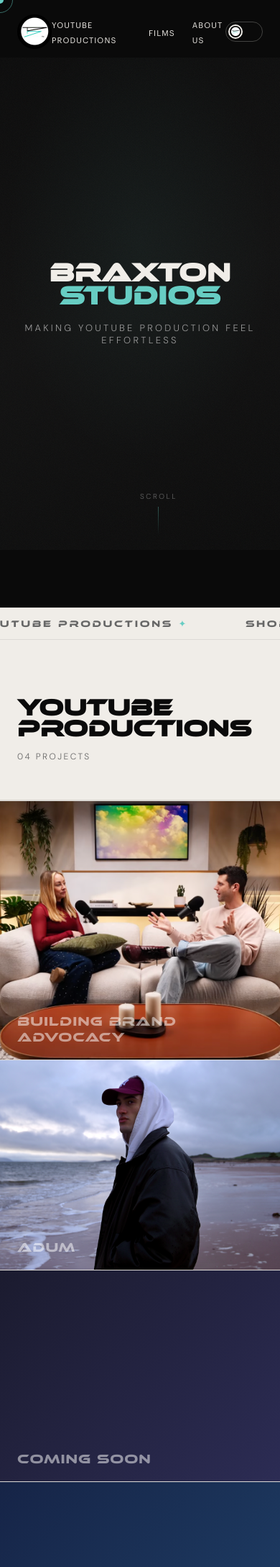
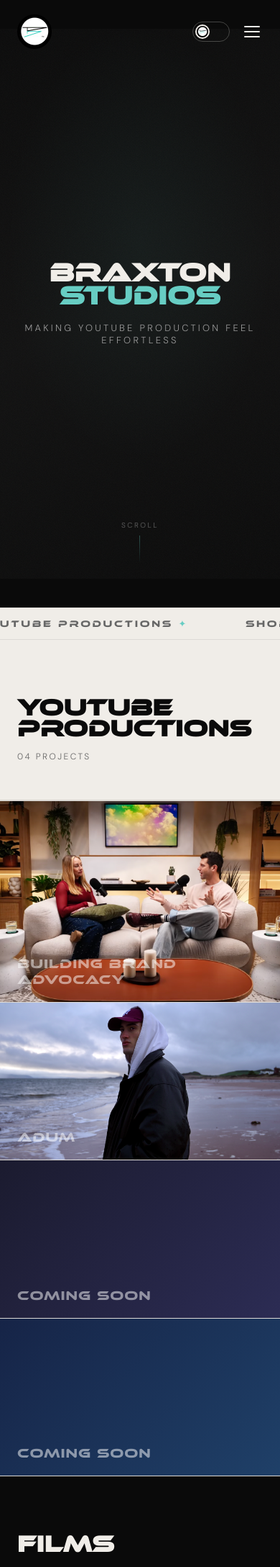
Before and after one commit to alasdairb11git/braxton-studios-website, a Node server app: page / in a window 390 px wide. Shown: the top 2177 px of the page at 72% size. Run offline with Node 20, Linux system fonts and the light colour scheme.

Commit message:
Add mobile optimisation with hamburger menu and responsive fixes
Co-Authored-By: Claude Opus 4.6 <noreply@anthropic.com>

```diff
--- a/public/css/style.css
+++ b/public/css/style.css
@@ -158,7 +158,7 @@ nav.scrolled .nav-bg { opacity: 1; }
   position: absolute; bottom: 100px; left: 50%;
   transform: translateX(-50%); z-index: 3;
   display: flex; flex-direction: column; align-items: center; gap: 8px;
-  animation: heroFadeIn 1s 1.4s both;
+  animation: scrollFadeIn 1s 1.4s both;
 }
 .hero-scroll span { font-size: 10px; letter-spacing: 0.25em; text-transform: uppercase; color: var(--grey); }
 .scroll-line {
@@ -170,6 +170,10 @@ nav.scrolled .nav-bg { opacity: 1; }
 @keyframes heroFadeIn {
   from { opacity: 0; transform: translateY(24px); }
   to { opacity: 1; transform: translateY(0); }
+}
+@keyframes scrollFadeIn {
+  from { opacity: 0; transform: translateX(-50%) translateY(24px); }
+  to { opacity: 1; transform: translateX(-50%) translateY(0); }
 }
 @keyframes scrollPulse {
   0%, 100% { opacity: 1; } 50% { opacity: 0.3; }
@@ -462,17 +466,76 @@ footer {
 .reveal-delay-2 { transition-delay: 0.2s; }
 .reveal-delay-3 { transition-delay: 0.3s; }
 
+/* ── NAV RIGHT (wrapper for toggle + hamburger) ── */
+.nav-right {
+  position: relative; z-index: 1;
+  display: flex; align-items: center; gap: 16px;
+}
+
+/* ── HAMBURGER (hidden on desktop) ── */
+.nav-hamburger {
+  display: none;
+  flex-direction: column; justify-content: center; gap: 5px;
+  background: none; border: none; padding: 4px;
+  cursor: pointer; z-index: 101;
+}
+.nav-hamburger span {
+  display: block; width: 22px; height: 2px;
+  background: var(--white); border-radius: 1px;
+  transition: transform 0.3s, opacity 0.3s;
+}
+body.light .nav-hamburger span { background: #0a0a0a; }
+
+/* Hamburger open state */
+.nav-hamburger.open span:nth-child(1) { transform: translateY(7px) rotate(45deg); }
+.nav-hamburger.open span:nth-child(2) { opacity: 0; }
+.nav-hamburger.open span:nth-child(3) { transform: translateY(-7px) rotate(-45deg); }
+
 /* ── RESPONSIVE ── */
 @media (max-width: 900px) {
+  /* Hide custom cursor on touch devices */
+  .cursor, .cursor-ring { display: none !important; }
+  body { cursor: auto; }
+  .nav-links a, .project-card, .about-contact-link,
+  .contact-form input, .contact-form textarea, .contact-form button,
+  .theme-toggle { cursor: auto; }
+
+  /* Nav */
   nav { padding: 20px 24px; }
-  .nav-links { gap: 24px; }
-  .nav-links a { font-size: 11px; }
+  .nav-hamburger { display: flex; }
+  .nav-links {
+    position: fixed; inset: 0;
+    flex-direction: column; justify-content: center; align-items: center;
+    gap: 32px;
+    background: rgba(10,10,10,0.95);
+    backdrop-filter: blur(16px);
+    opacity: 0; pointer-events: none;
+    transition: opacity 0.3s;
+  }
+  body.light .nav-links { background: rgba(245,242,237,0.95); }
+  .nav-links.open { opacity: 1; pointer-events: auto; }
+  .nav-links a { font-size: 18px; letter-spacing: 0.15em; }
+
+  /* Hero */
+  .hero-bar-top, .hero-bar-bottom { height: 40px; }
+  .hero-scroll { bottom: 60px; }
+
+  /* Sections */
   .section-header { padding: 80px 24px 40px; flex-direction: column; gap: 16px; align-items: flex-start; }
+
+  /* Project grid */
   .project-grid { grid-template-columns: 1fr; }
   .project-card:not(:nth-child(3n)) { border-right: none; border-bottom: 1px solid rgba(0,0,0,0.08); }
-  .project-card.wide { grid-column: span 1; }
+  .project-card.wide { grid-column: span 1; min-height: 280px; }
+  .project-card { aspect-ratio: 16/9; }
+
+  /* About */
   .about-inner { padding: 80px 24px; }
   .about-body { grid-template-columns: 1fr; gap: 40px; }
+  .about-contact-link { font-size: 18px; word-break: break-all; }
+  .stat-num { font-size: 36px; }
+
+  /* Footer */
   footer { padding: 28px 24px; flex-direction: column; gap: 20px; text-align: center; }
   .footer-links { flex-wrap: wrap; justify-content: center; }
 }
--- a/public/js/main.js
+++ b/public/js/main.js
@@ -41,6 +41,22 @@ document.querySelectorAll('.project-card').forEach(card => {
     cursor.style.opacity = '1';
   });
 });
+
+// ── HAMBURGER MENU ──
+const hamburger = document.getElementById('navHamburger');
+const navLinks = document.querySelector('.nav-links');
+if (hamburger) {
+  hamburger.addEventListener('click', () => {
+    hamburger.classList.toggle('open');
+    navLinks.classList.toggle('open');
+  });
+  navLinks.querySelectorAll('a').forEach(link => {
+    link.addEventListener('click', () => {
+      hamburger.classList.remove('open');
+      navLinks.classList.remove('open');
+    });
+  });
+}
 
 // ── NAV SCROLL ──
 window.addEventListener('scroll', () => {
--- a/views/partials/nav.ejs
+++ b/views/partials/nav.ejs
@@ -8,7 +8,12 @@
     <li><a href="#films">Films</a></li>
     <li><a href="#about">About Us</a></li>
   </ul>
-  <button class="theme-toggle" id="themeToggle" aria-label="Toggle theme">
+  <div class="nav-right">
+    <button class="theme-toggle" id="themeToggle" aria-label="Toggle theme">
     <span class="toggle-knob" id="toggleKnob"><img src="/images/logo-toggle.jpg" style="width:16px;height:16px;border-radius:50%;object-fit:cover;"></span>
   </button>
+    <button class="nav-hamburger" id="navHamburger" aria-label="Toggle menu">
+      <span></span><span></span><span></span>
+    </button>
+  </div>
 </nav>
```
